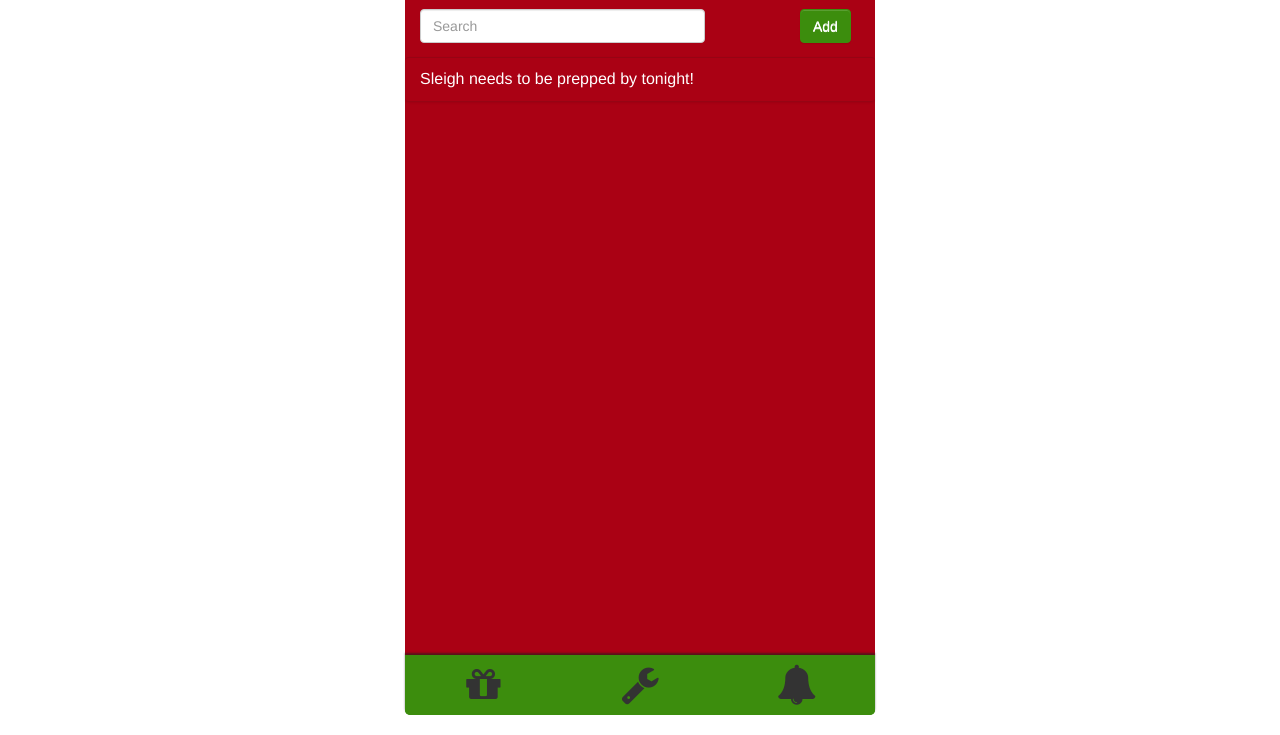
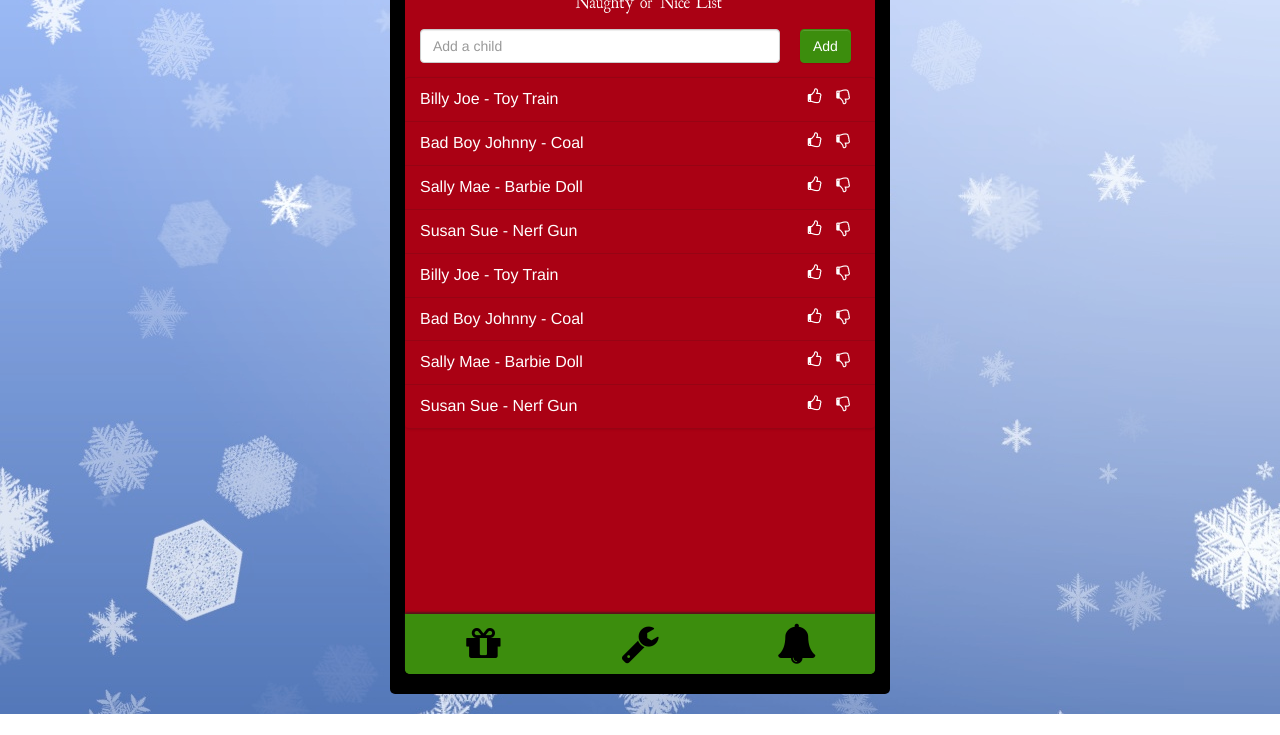
Before and after one commit to pedromcunha/SantaToDoApp, a plain HTML site: page index.html in a window 1280 px wide. Shown: the part 125-860 px from the top of the page. After the commit the page ends 839 px from the top, so only its background shows below. Drawn offline with Linux system fonts and the light colour scheme.

Commit message:
polished the html and css

```diff
--- a/index.html
+++ b/index.html
@@ -13,17 +13,40 @@
 			<small>1:30pm</small>
 		</header>
 		<h1 class="text-center">Santa's To Do App</h1>
-		<div id="children" class="hidden">
+		<div id="children" class="">
 			<h4>Naughty or Nice List</h4>
 
 			 <form>
 			  <div class="form-group">
-			    <input type="text" class="form-control pull-left" placeholder="Search">
+			    <input type="text" class="form-control pull-left" placeholder="Add a child">
 			  </div>
 			  <button type="submit" class="btn btn-default">Add</button>
 			</form>
 
 			<ul class="list-group">
+			  <li class="list-group-item">
+			  	Billy Joe - Toy Train
+			  	<a href><i class="fa fa-thumbs-o-down pull-right"></i></a>
+			  	<a href><i class="fa fa-thumbs-o-up pull-right"></i></a>
+			  </li>
+
+			  <li class="list-group-item">
+			  	Bad Boy Johnny - Coal
+			  	<a href><i class="fa fa-thumbs-o-down pull-right"></i></a>
+			  	<a href><i class="fa fa-thumbs-o-up pull-right"></i></a>
+			  </li>
+
+			  <li class="list-group-item">
+			  	Sally Mae - Barbie Doll
+			  	<a href><i class="fa fa-thumbs-o-down pull-right"></i></a>
+			  	<a href><i class="fa fa-thumbs-o-up pull-right"></i></a>
+			  </li>
+
+			  <li class="list-group-item">
+			  	Susan Sue - Nerf Gun
+			  	<a href><i class="fa fa-thumbs-o-down pull-right"></i></a>
+			  	<a href><i class="fa fa-thumbs-o-up pull-right"></i></a>
+			  </li>
 			  <li class="list-group-item">
 			  	Billy Joe - Toy Train
 			  	<a href><i class="fa fa-thumbs-o-down pull-right"></i></a>
@@ -61,11 +84,11 @@
 			</ul>
 			<button class="btn btn-default">Request more gifts from the Elves</button>
 		</div>
-		<div id="reminders">
+		<div id="reminders" class="hidden">
 			<h4>Reminders</h4>
 			<form>
 			  <div class="form-group">
-			    <input type="text" class="form-control pull-left" placeholder="Search">
+			    <input type="text" class="form-control pull-left" placeholder="Add a Reminder">
 			  </div>
 			  <button type="submit" class="btn btn-default">Add</button>
 			</form>
@@ -89,8 +112,7 @@
 			</div>
 		</div>
 	</footer>
-
-<script type="text/javascript" src="jquery/dist/jquery.min.js"></script>
-<script type="text/javascript" src="bootstrap/dist/js/bootstrap.min.js"></script>
+	<script type="text/javascript" src="jquery/dist/jquery.min.js"></script>
+	<script type="text/javascript" src="bootstrap/dist/js/bootstrap.min.js"></script>
 </body>
 </html>
--- a/main.css
+++ b/main.css
@@ -7,6 +7,12 @@
 /*Bootstrap customization*/
 .container {
 	width: 500px;
+	background-color: #000000;
+	margin-top: 20px;
+	margin-bottom: 20px;
+	border-radius: 5px;
+	-webkit-border-radius: 5px;
+	-moz-border-radius: 5px;
 }
 
 h1 {
@@ -33,7 +39,7 @@ h4 {
 .list-group-item .count {
 	background-color: #3C8D0D;
 	text-align: center;
-	color: #000000;
+	color: #ffffff;
 	width: 30px;
 	border-radius: 5px;
 	-webkit-border-radius: 5px;
@@ -56,7 +62,8 @@ a {
 	background-color: #3C8D0D;
 	color: #fff;
 	border-color: #3C8D0D;
-	font-weight: 400;
+	font-weight: 500;
+	text-shadow: none;
 }
 
 .btn-default:hover {
@@ -69,6 +76,10 @@ a {
 }
 
 /*Styles*/
+html {
+	background-image: url("assets/snowflakes_wallpaper.jpg");
+}
+
 header {
 	background-color: #000000;
 }
@@ -90,6 +101,7 @@ footer {
 	border-radius: 0px 0px 5px 5px;
 	-webkit-border-radius: 0px 0px 5px 5px;
 	-moz-border-radius: 0px 0px 5px 5px;
+	margin-top: -21px;
 }
 
 footer div {
@@ -105,6 +117,7 @@ footer div {
 .fa-gift, .fa-wrench, .fa-bell {
 	font-size: 40px;
 	margin-top: 10px;
+	color: #000000;
 	-webkit-transition: color 1s;
 	-moz-transition: color 1s;
     transition: color 1s;
@@ -130,6 +143,6 @@ footer div {
 }
 
 #children input, #reminders input {
-	width: 285px;
-	margin-right: 95px;
+	width: 360px;
+	margin-right: 20px;
 }
```
Also changed, not shown: assets/snowflakes_wallpaper.jpg (added).
